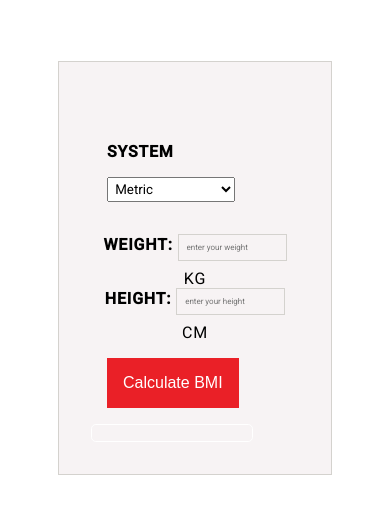
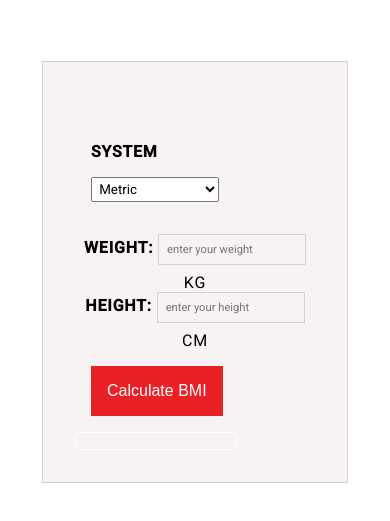
Before and after one commit to SandhyaR1007/BMI-Calculator, a website: page index.html in a window 390 px wide. Shown: the part 97-618 px from the top of the page. Drawn offline with Linux system fonts and the light colour scheme.

Commit message:
update index.css

```diff
--- a/index.css
+++ b/index.css
@@ -134,13 +134,13 @@ label{
   @media screen and (max-width: 400px) {
 
     .main{
-        width: 13rem;
+        width: 15rem;
         font-size: 1rem;
         margin:2rem auto;
 
     }
     .input-field{
-        font-size: 0.5rem;
+        font-size: 0.7rem;
 
     }
 
```
